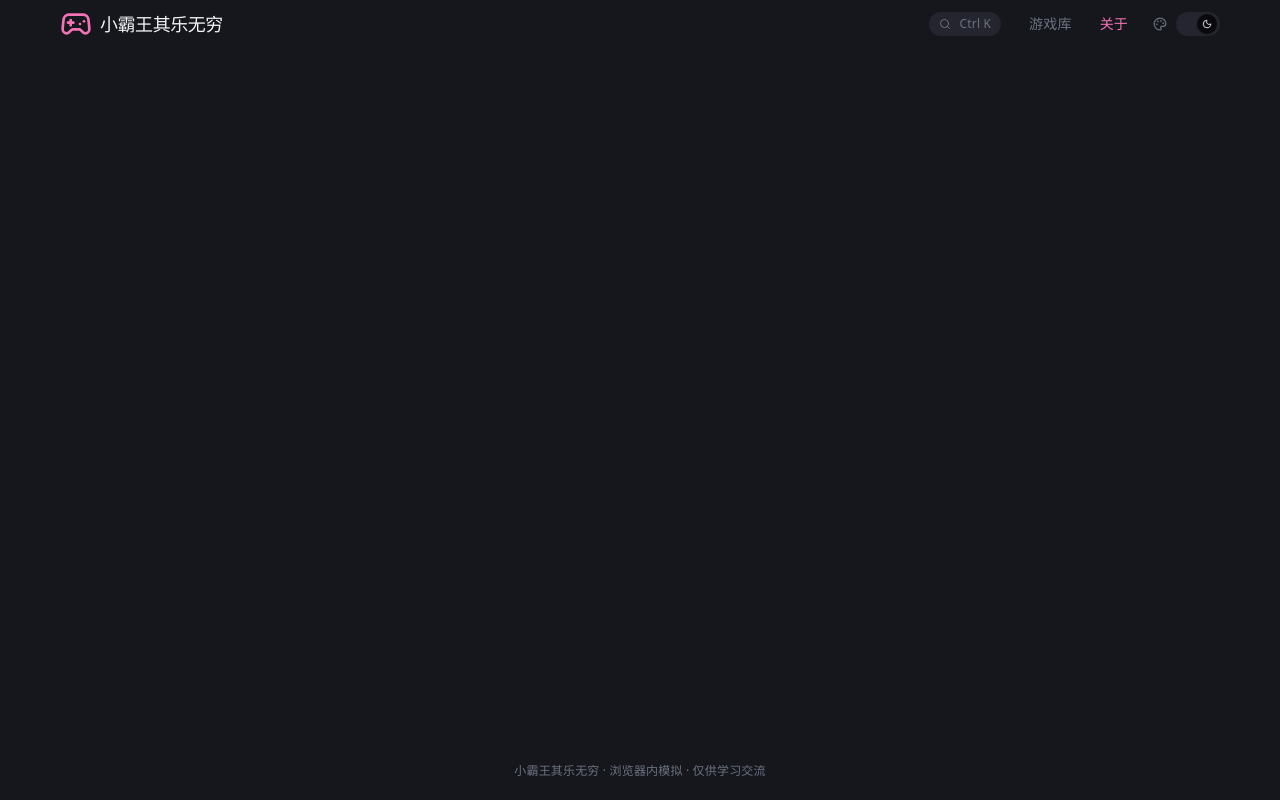
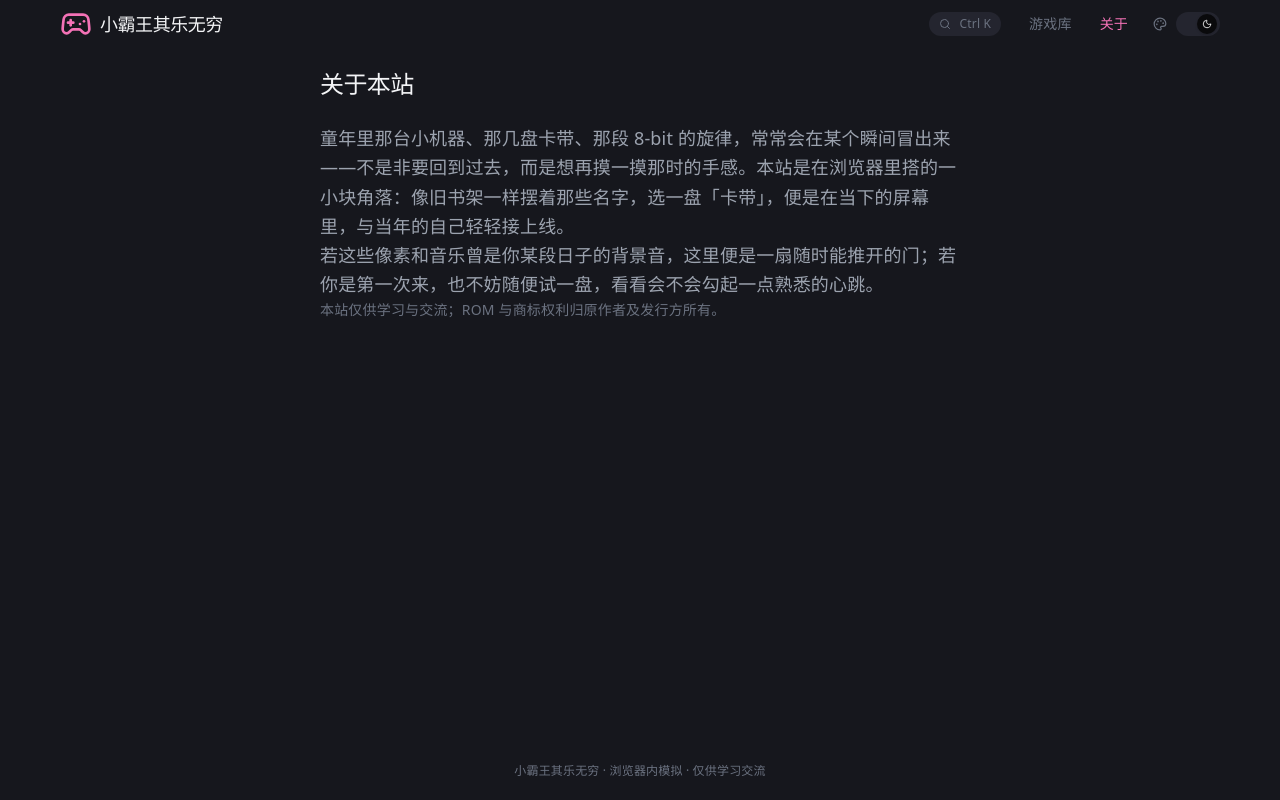
Before and after one commit to bianle/nes, a React (Vite) app: page /about in a window 1280 px wide. Built offline with nearby package versions, Linux system fonts and the light colour scheme.

Commit message:
feat: 更新关于页面内容和样式，增强文本可读性和用户体验

```diff
--- a/src/pages/AboutPage.tsx
+++ b/src/pages/AboutPage.tsx
@@ -1,7 +1,22 @@
 export default function AboutPage() {
   return (
-    <div className="flex flex-1 flex-col px-5 pb-12 pt-5">
-      <h1 className="sr-only">关于</h1>
+    <div className="flex flex-1 flex-col px-5 pb-12 pt-5 text-left">
+      <article className="mx-auto w-full max-w-[min(40rem,100%)]">
+        <h1 className="mb-6 mt-0 text-2xl font-medium tracking-tight text-[var(--text-h)] max-lg:text-xl">
+          关于本站
+        </h1>
+        <div className="space-y-4 text-[var(--text)] leading-relaxed">
+          <p className="m-0">
+            童年里那台小机器、那几盘卡带、那段 8-bit 的旋律，常常会在某个瞬间冒出来——不是非要回到过去，而是想再摸一摸那时的手感。本站是在浏览器里搭的一小块角落：像旧书架一样摆着那些名字，选一盘「卡带」，便是在当下的屏幕里，与当年的自己轻轻接上线。
+          </p>
+          <p className="m-0">
+            若这些像素和音乐曾是你某段日子的背景音，这里便是一扇随时能推开的门；若你是第一次来，也不妨随便试一盘，看看会不会勾起一点熟悉的心跳。
+          </p>
+          <p className="m-0 text-sm text-[var(--text-muted)]">
+            本站仅供学习与交流；ROM 与商标权利归原作者及发行方所有。
+          </p>
+        </div>
+      </article>
     </div>
   )
 }
```
